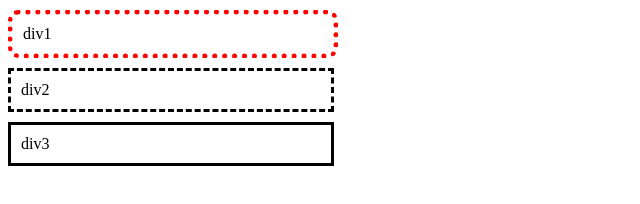
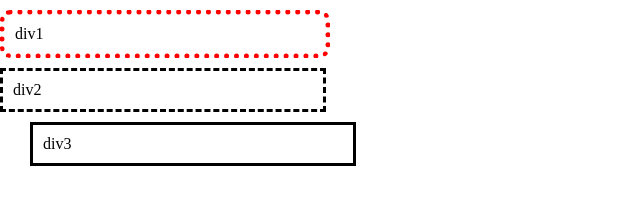
Before and after one commit to junsuk5/web-guide-2022, a plain HTML site: page css/border.html in a window 1280 px wide. Shown: the whole page, without its empty margins (0-640 px from the left). Drawn offline with Linux system fonts and the light colour scheme.

Commit message:
margin 연습

```diff
--- a/css/border.html
+++ b/css/border.html
@@ -29,6 +29,11 @@
 
     .border-solid {
       border-style: solid;
+      margin: 10px 30px;
+    }
+
+    body {
+      margin: 0;
     }
   </style>
 
```
